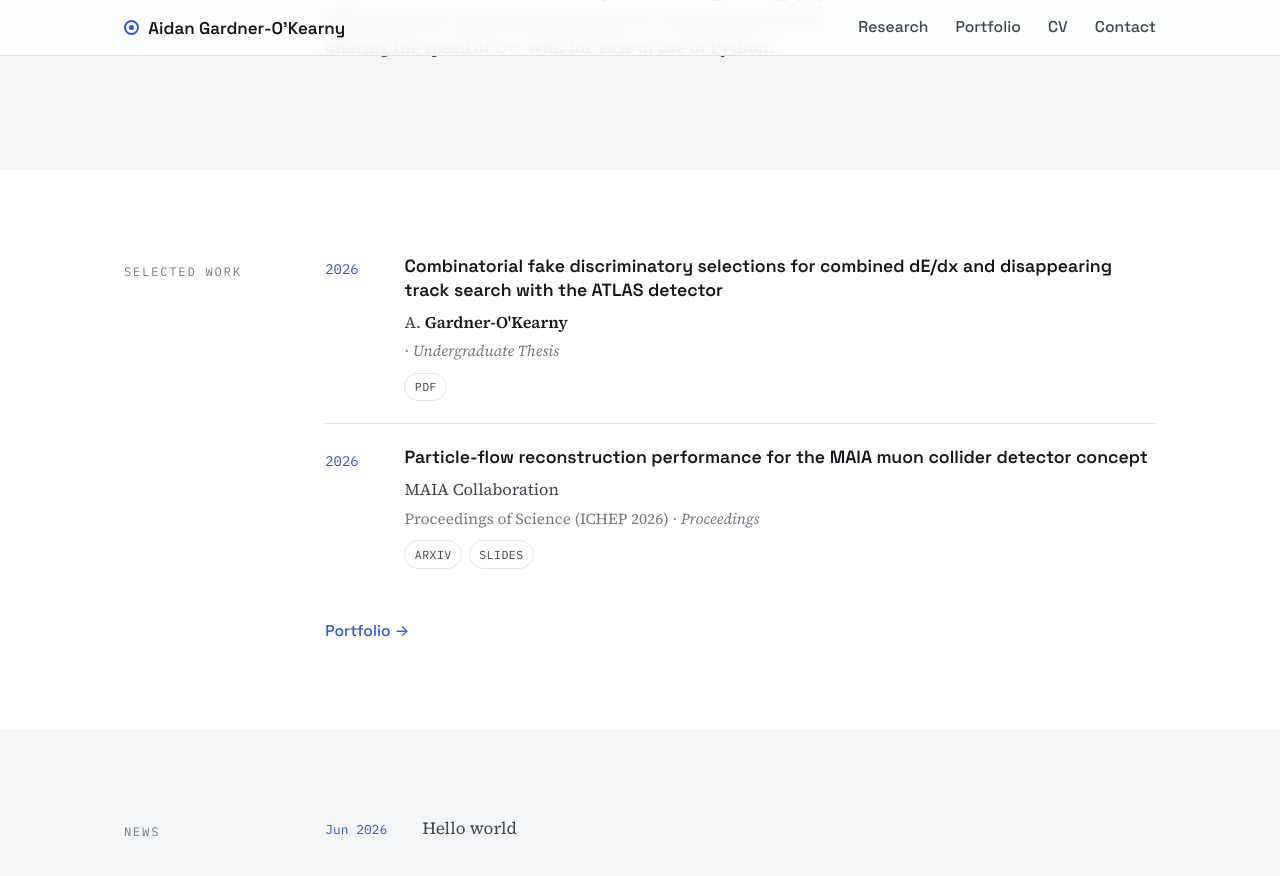
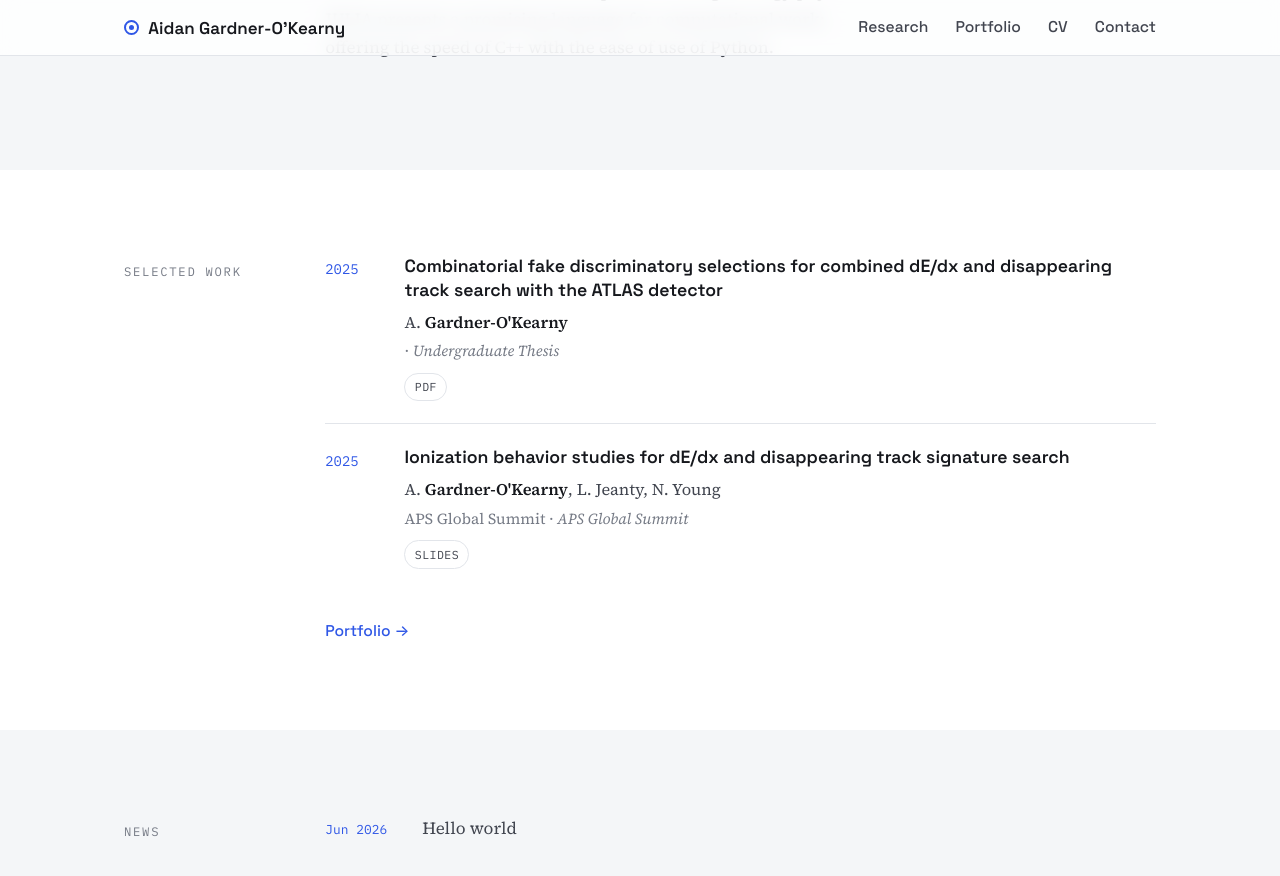
Before and after one commit to aidangardnerokearny/aidangardnerokearny.github.io, a Jekyll site: the page built from index.html, in a window 1280 px wide and 900 px high, scrolled down 1438 px. Shown: the top 876 px of the window. Built offline with Jekyll 4.4.1, drawn with Linux system fonts in a browser that asks for light colours.

Commit message:
Updating

```diff
--- a/_data/portfolio.yml
+++ b/_data/portfolio.yml
@@ -19,27 +19,26 @@ list:
   - title: "Combinatorial fake discriminatory selections for combined dE/dx and disappearing
     track search with the ATLAS detector"
     authors: "A. Gardner-O'Kearny"
-    year: 2026
+    year: 2025
     selected: true
     note: "Undergraduate Thesis"
     links:
-      pdf: "/assets/ago_thesis.pdf"
+      pdf: "/assets/portfolio/ago_thesis.pdf"
 
-  - title: "Particle-flow reconstruction performance for the MAIA muon collider
-            detector concept"
-    authors: "MAIA Collaboration"
-    venue: "Proceedings of Science (ICHEP 2026)"
-    year: 2026
+  - title: "Ionization behavior studies for dE/dx and disappearing track
+    signature search"
+    authors: "A. Gardner-O'Kearny, L. Jeanty, N. Young"
+    venue: "APS Global Summit"
+    year: 2025
     selected: true
-    note: "Proceedings"
+    note: "APS Global Summit"
     links:
-      arxiv: "https://arxiv.org/abs/0000.00000"
-      slides: "/assets/cv.pdf"
+      slides: "/assets/portfolio/AGO_APS_Presentation.pdf"
 
-  - title: "A monitoring framework for longitudinal and transverse shower
-            profiles in PandoraPFA"
-    authors: "A. Gardner-O'Kearny"
-    venue: "Internal note"
+  - title: "Combinatorial fake discimination studies for combined dE/dx
+    and disappearing track search"
+    authors: "A. Gardner-O'Kearny, L. Jeanty, N. Young"
+    venue: "UO Undergraduate Research Symposium"
     year: 2025
     selected: false
     note: "Technical note"
```
Also changed, not shown: 6 other files.
